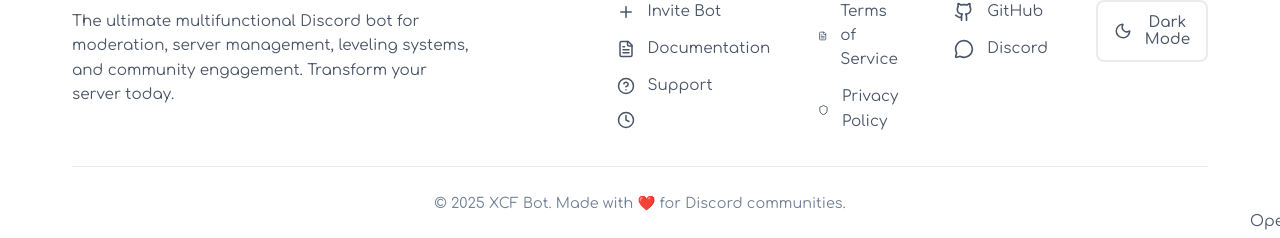
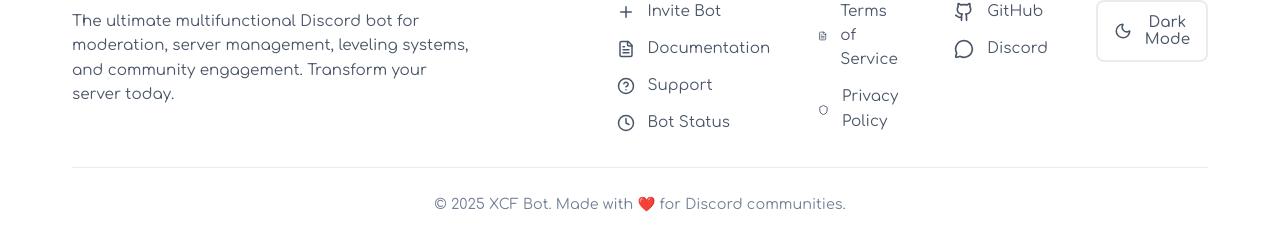
Before and after one commit to xcfio/xcfbot, a Next.js app: page / in a window 1280 px wide. Shown: the part 2509-2747 px from the top of the page. Built offline with nearby package versions, Linux system fonts and the light colour scheme.

Commit message:
Update Footer.tsx

```diff
--- a/src/components/Footer.tsx
+++ b/src/components/Footer.tsx
@@ -77,12 +77,9 @@
                                         <HelpCircle size={18} />
                                         Support
                                     </a>
-                                    <a href="https://xcfio.betteruptime.com/" target="_blank" className="footer-link status-link">
+                                    <a href="https://xcfio.betteruptime.com/" target="_blank" className="footer-link">
                                         <Clock size={18} />
-                                        <span className="status-indicator">
-                                            <span className="status-dot online"></span>
-                                            <span className="status-text">Operational</span>
-                                        </span>
+                                        Bot Status
                                     </a>
                                 </div>
                             </div>
```
